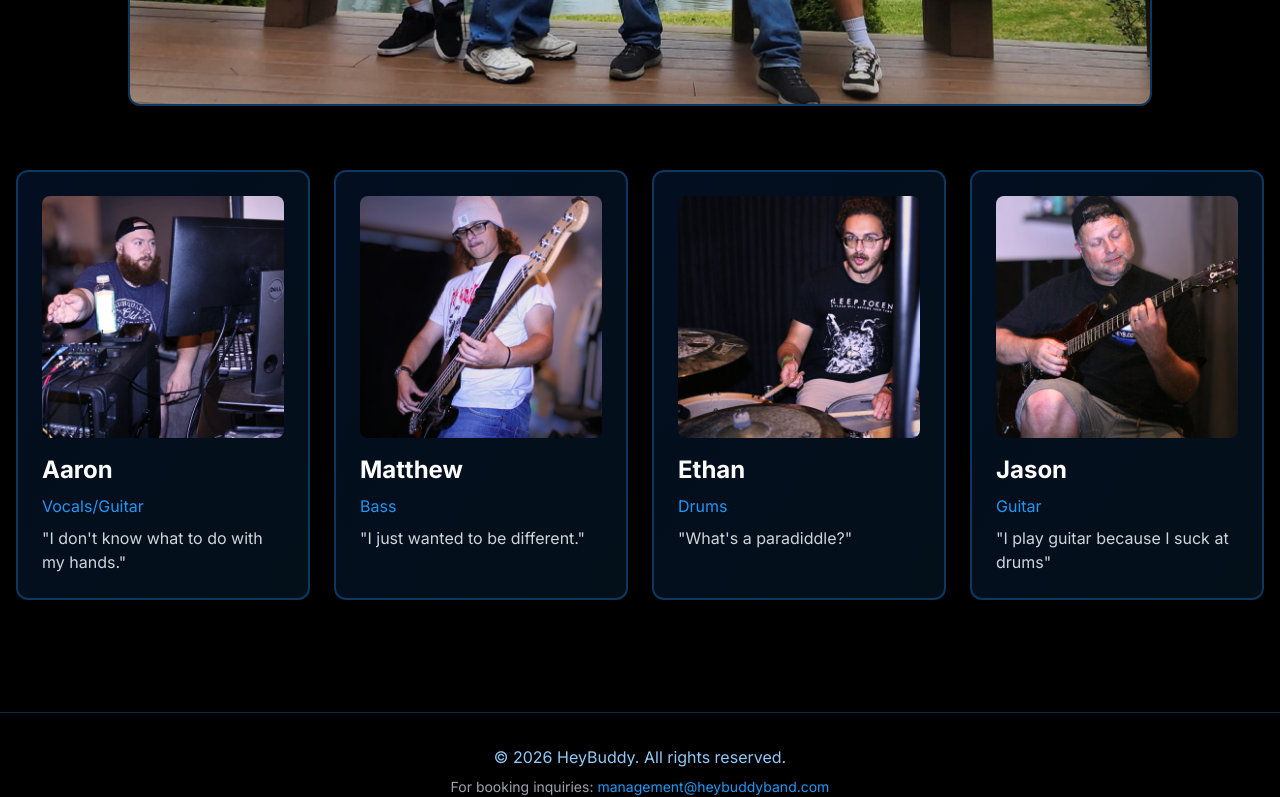
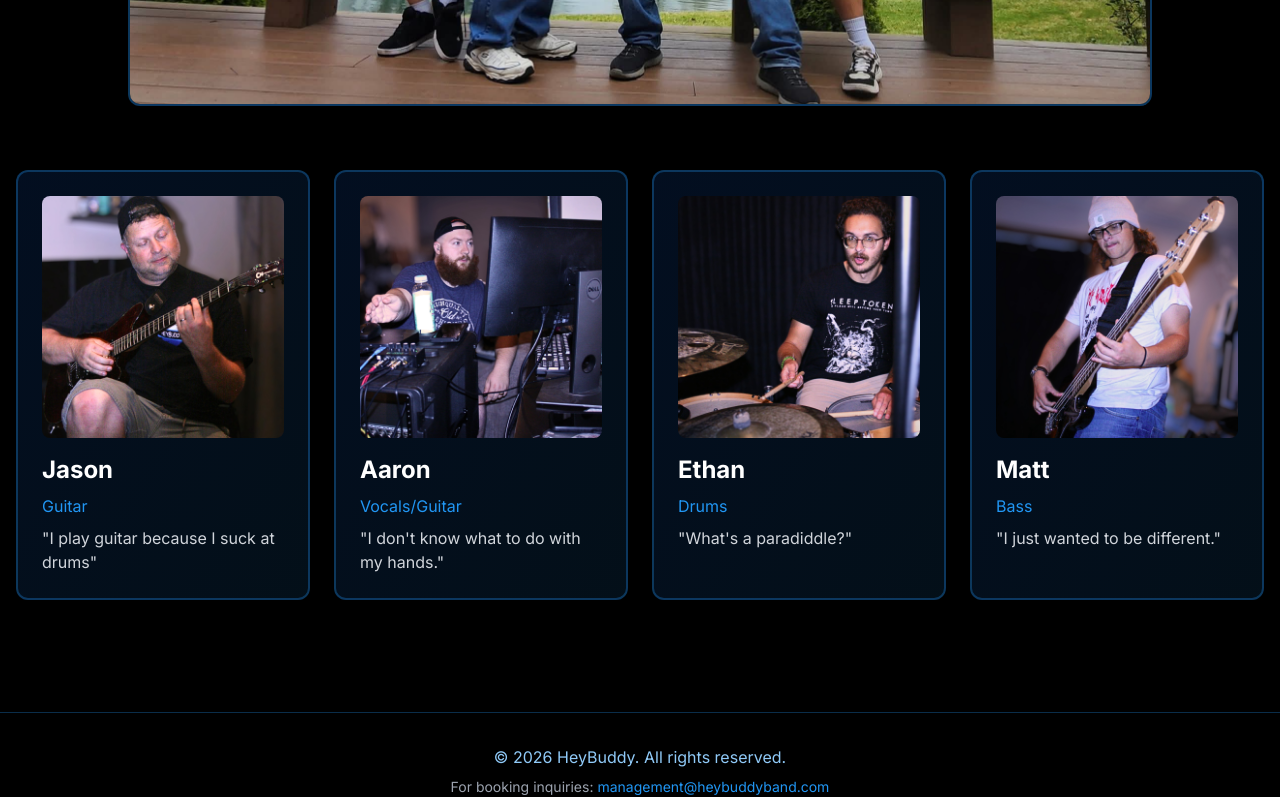
Before and after one commit to aaronkocks/heybuddy-band, a Next.js app: page /members in a window 1280 px wide. Shown: the part 662-1459 px from the top of the page. Built offline with nearby package versions, Linux system fonts and the light colour scheme.

Commit message:
updated band member order and names

```diff
--- a/app/members/page.tsx
+++ b/app/members/page.tsx
@@ -1,17 +1,17 @@
 import Image from "next/image";
 
 const members = [
+  {
+    name: "Jason",
+    role: "Guitar",
+    bio: '"I play guitar because I suck at drums"',
+    image: "/jason-band-photo.jpg",
+  },
   {
     name: "Aaron",
     role: "Vocals/Guitar",
     bio: '"I don\'t know what to do with my hands."',
     image: "/aaron-band-photo.jpg",
-  },
-  {
-    name: "Matthew",
-    role: "Bass",
-    bio: '"I just wanted to be different."',
-    image: "/matthew-band-photo.jpg",
   },
   {
     name: "Ethan",
@@ -20,10 +20,10 @@ const members = [
     image: "/ethan-band-photo.jpg",
   },
   {
-    name: "Jason",
-    role: "Guitar",
-    bio: '"I play guitar because I suck at drums"',
-    image: "/jason-band-photo.jpg",
+    name: "Matt",
+    role: "Bass",
+    bio: '"I just wanted to be different."',
+    image: "/matthew-band-photo.jpg",
   },
 ];
 
```
